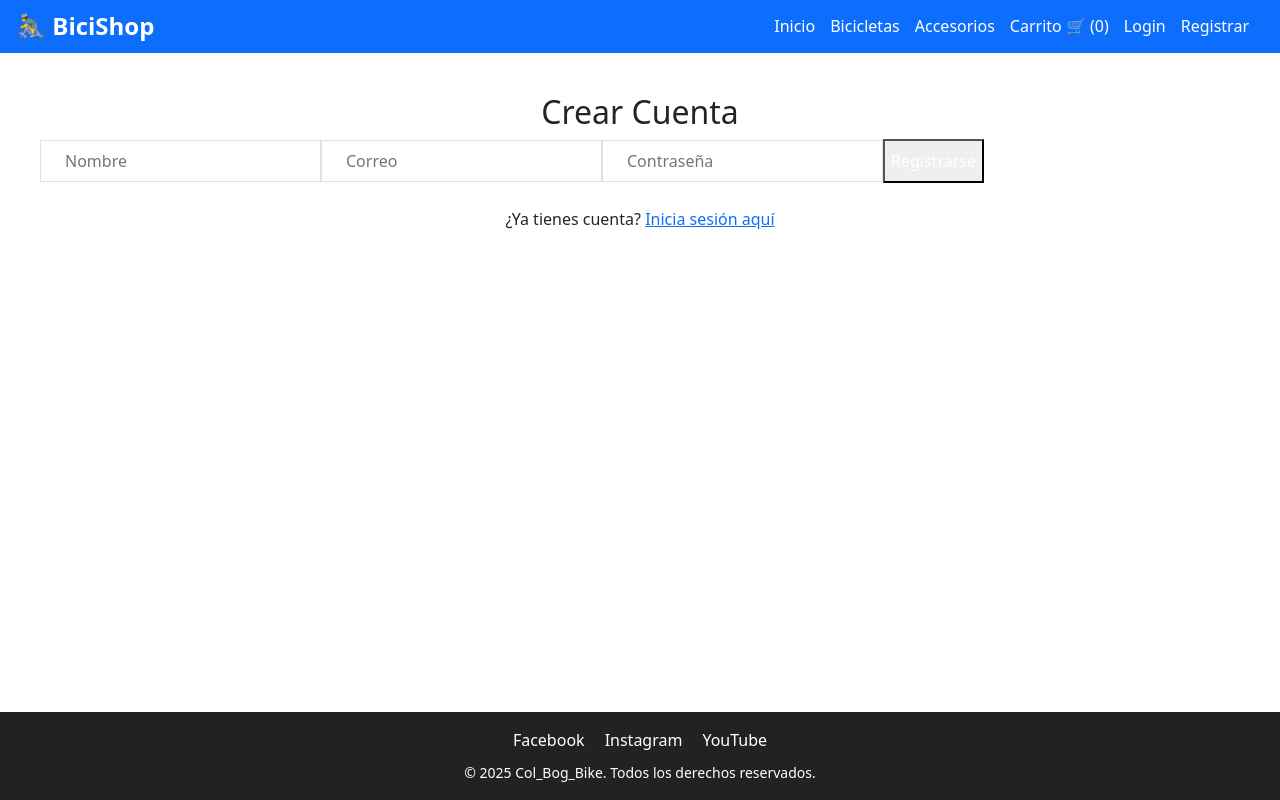
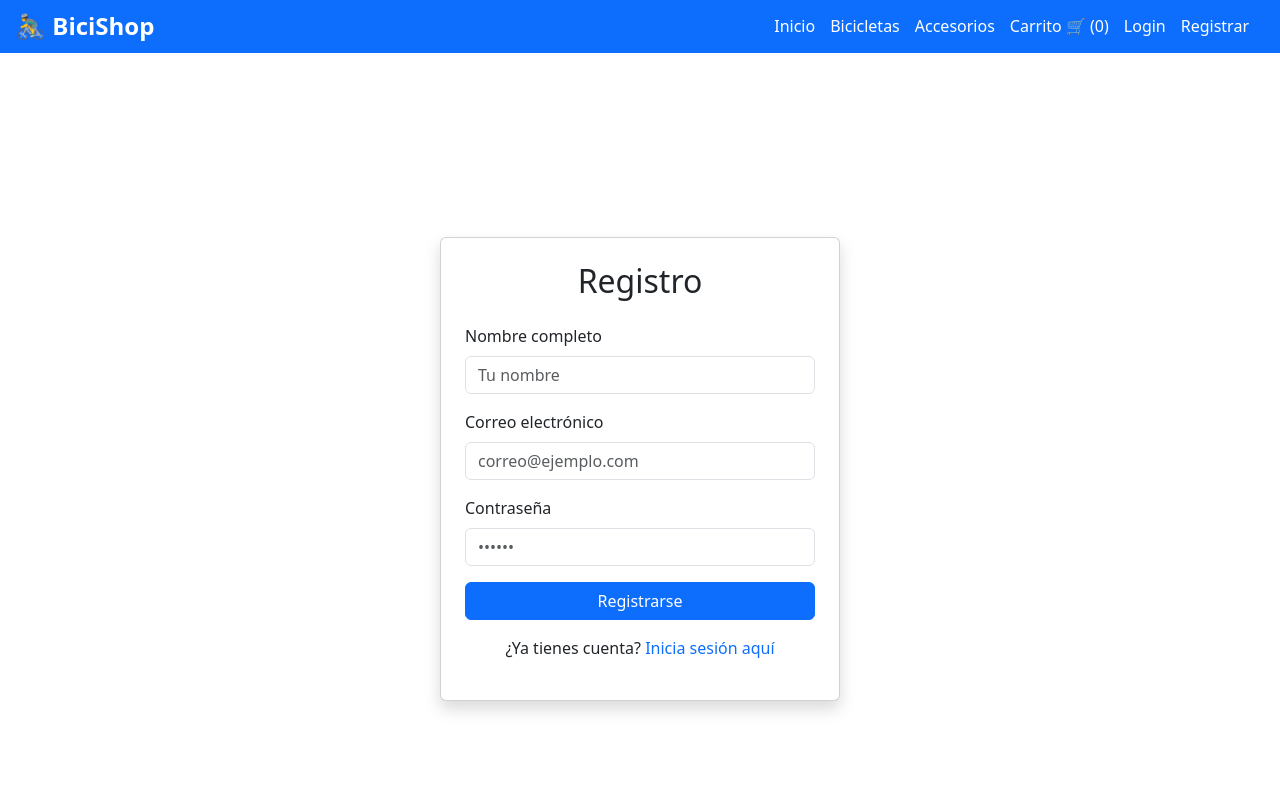
Before and after one commit to DavidLancheros05/TIENDA_BM_FRONTEND, a React (Create React App) app: page /register in a window 1280 px wide. Shown: the top 800 px of the page. Built offline with nearby package versions, Linux system fonts and the light colour scheme.

Commit message:
Agrega package.json y scripts para deploy

```diff
--- a/src/pages/Login.jsx
+++ b/src/pages/Login.jsx
@@ -15,11 +15,7 @@ export default function Login() {
   const handleSubmit = async e => {
     e.preventDefault();
     try {
-      console.log('Datos enviados al backend desde el login front:', { correo, password });
       const res = await axios.post(`${API_URL}/api/auth/login`, { correo, password });
-
-
-      // Asumiendo backend devuelve { token, user: { rol, ... } }
       const { token, user } = res.data;
       const rol = user.rol;
 
@@ -36,33 +32,49 @@ export default function Login() {
   };
 
   return (
-    <div style={{ maxWidth: '400px', margin: 'auto' }}>
-      <h2>Iniciar Sesión</h2>
-      <form onSubmit={handleSubmit} style={{ display: 'flex', flexDirection: 'column', gap: '10px' }}>
+    <div className="container d-flex justify-content-center align-items-center vh-100">
+      <div className="card shadow p-4" style={{ width: '100%', maxWidth: '400px' }}>
+        <h2 className="text-center mb-4">Iniciar Sesión</h2>
+
+        <form onSubmit={handleSubmit}>
+          <div className="mb-3">
+            <label htmlFor="correo" className="form-label">Correo electrónico</label>
             <input
               type="email"
-          placeholder="Correo"
+              className="form-control"
+              id="correo"
+              placeholder="correo@ejemplo.com"
               value={correo}
               onChange={e => setCorreo(e.target.value)}
               required
             />
+          </div>
+
+          <div className="mb-3">
+            <label htmlFor="password" className="form-label">Contraseña</label>
             <input
               type="password"
-          placeholder="Contraseña"
+              className="form-control"
+              id="password"
+              placeholder="••••••"
               value={password}
               onChange={e => setPassword(e.target.value)}
               required
             />
-        <button type="submit" style={{ padding: '8px', cursor: 'pointer' }}>Ingresar</button>
+          </div>
+
+          <button type="submit" className="btn btn-primary w-100">Ingresar</button>
         </form>
-      {error && <p style={{ color: 'red' }}>{error}</p>}
 
-      <p style={{ marginTop: '15px' }}>
+        {error && <div className="alert alert-danger mt-3">{error}</div>}
+
+        <p className="mt-3 text-center">
           ¿No tienes cuenta?{' '}
-        <Link to="/register" style={{ color: 'blue', textDecoration: 'underline' }}>
-          Registrar
+          <Link to="/register" className="text-decoration-none">
+            Regístrate aquí
           </Link>
         </p>
       </div>
+    </div>
   );
 }
--- a/src/pages/Register.js
+++ b/src/pages/Register.js
@@ -1,6 +1,6 @@
 import React, { useState } from 'react';
 import axios from 'axios';
-import { useNavigate } from 'react-router-dom';
+import { useNavigate, Link } from 'react-router-dom';
 
 export default function Register() {
   const [nombre, setNombre] = useState('');
@@ -12,6 +12,7 @@ export default function Register() {
 
   const handleSubmit = async (e) => {
     e.preventDefault();
+
     try {
       await axios.post(`${API_URL}/api/auth/register`, { nombre, correo, password });
       alert('Registro exitoso. Ahora puedes iniciar sesión.');
@@ -22,47 +23,60 @@ export default function Register() {
   };
 
   return (
-    <div className="min-h-screen flex items-center justify-center bg-gray-100 p-4">
-      <div className="w-full max-w-md bg-white p-8 rounded-2xl shadow-md">
-        <h2 className="text-2xl font-bold mb-6 text-center text-blue-600">Crear Cuenta</h2>
-        <form onSubmit={handleSubmit} className="space-y-4">
+    <div className="container d-flex justify-content-center align-items-center vh-100">
+      <div className="card shadow p-4" style={{ width: '100%', maxWidth: '400px' }}>
+        <h2 className="text-center mb-4">Registro</h2>
+
+        <form onSubmit={handleSubmit}>
+          <div className="mb-3">
+            <label htmlFor="nombre" className="form-label">Nombre completo</label>
             <input
               type="text"
-            placeholder="Nombre"
+              className="form-control"
+              id="nombre"
+              placeholder="Tu nombre"
               value={nombre}
               onChange={(e) => setNombre(e.target.value)}
               required
-            className="w-full px-4 py-2 border rounded-lg focus:outline-none focus:ring-2 focus:ring-blue-400"
             />
+          </div>
+
+          <div className="mb-3">
+            <label htmlFor="correo" className="form-label">Correo electrónico</label>
             <input
               type="email"
-            placeholder="Correo"
+              className="form-control"
+              id="correo"
+              placeholder="correo@ejemplo.com"
               value={correo}
               onChange={(e) => setCorreo(e.target.value)}
               required
-            className="w-full px-4 py-2 border rounded-lg focus:outline-none focus:ring-2 focus:ring-blue-400"
             />
+          </div>
+
+          <div className="mb-3">
+            <label htmlFor="password" className="form-label">Contraseña</label>
             <input
               type="password"
-            placeholder="Contraseña"
+              className="form-control"
+              id="password"
+              placeholder="••••••"
               value={password}
               onChange={(e) => setPassword(e.target.value)}
               required
-            className="w-full px-4 py-2 border rounded-lg focus:outline-none focus:ring-2 focus:ring-blue-400"
             />
-          <button
-            type="submit"
-            className="w-full bg-blue-500 text-white py-2 rounded-lg hover:bg-blue-600 transition"
-          >
-            Registrarse
-          </button>
+          </div>
+
+          <button type="submit" className="btn btn-primary w-100">Registrarse</button>
         </form>
-        {error && <p className="text-red-500 text-sm mt-4">{error}</p>}
-        <p className="mt-4 text-sm text-center">
+
+        {error && <div className="alert alert-danger mt-3">{error}</div>}
+
+        <p className="mt-3 text-center">
           ¿Ya tienes cuenta?{' '}
-          <a href="/login" className="text-blue-500 hover:underline">
+          <Link to="/login" className="text-decoration-none">
             Inicia sesión aquí
-          </a>
+          </Link>
         </p>
       </div>
     </div>
```
Lines whose indentation alone changed are shown as unchanged.
